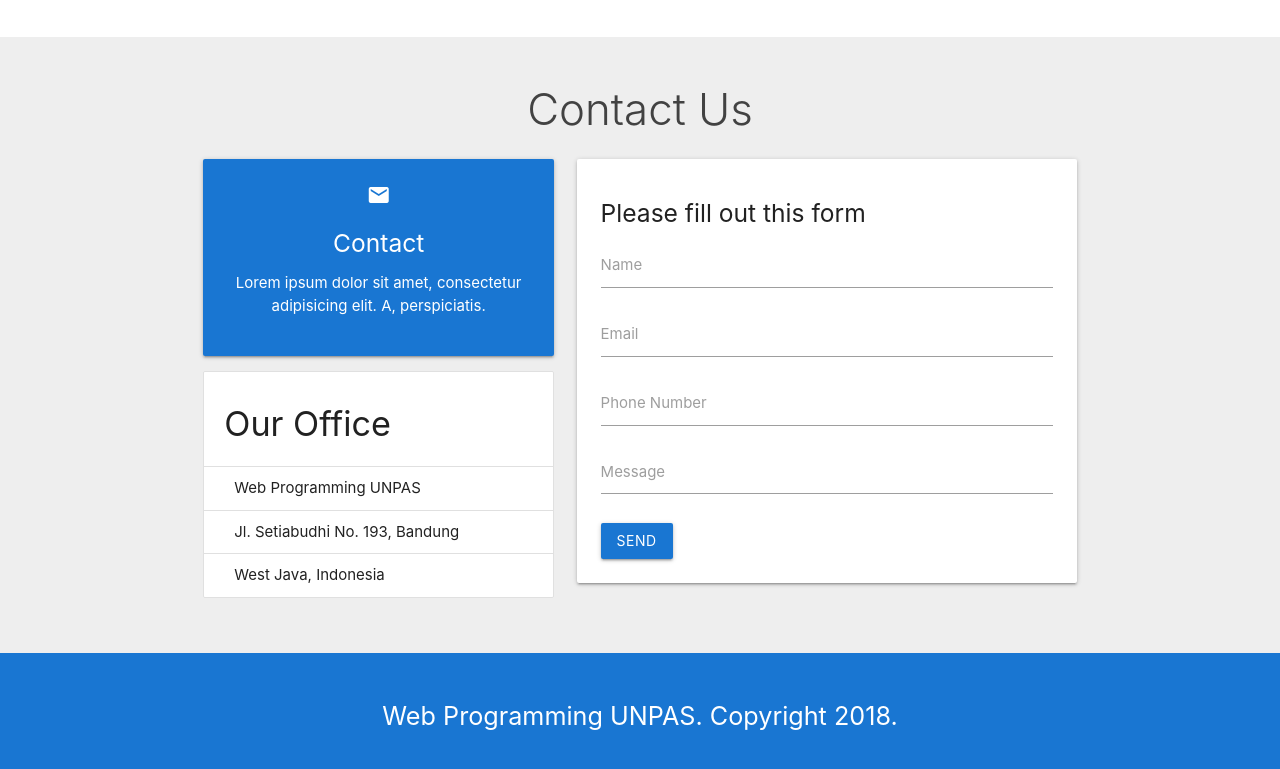
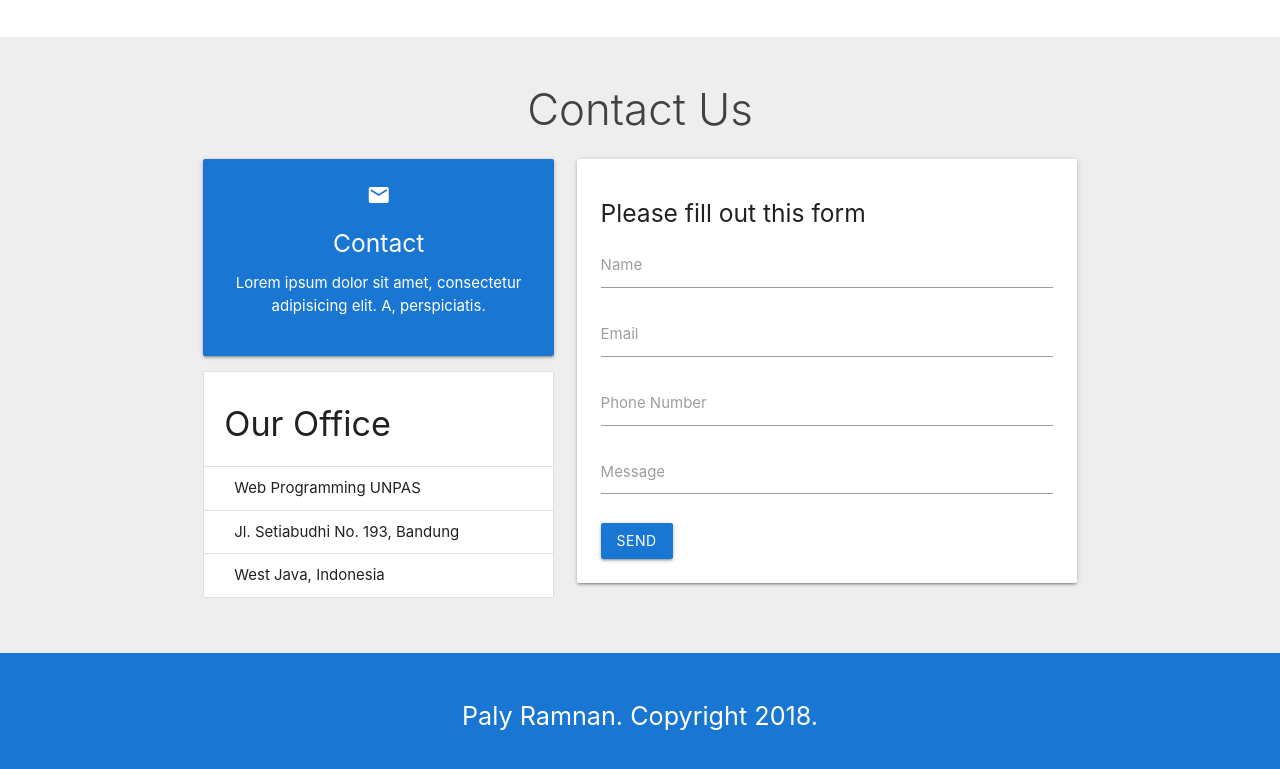
Before and after one commit to ramnan123/ramnan123.github.io, a plain HTML site: page index.html in a window 1280 px wide. Shown: the part 1970-2739 px from the top of the page. Drawn offline with Linux system fonts and the light colour scheme.

Commit message:
mengubah nama

```diff
--- a/index.html
+++ b/index.html
@@ -12,7 +12,7 @@
     <!--Let browser know website is optimized for mobile-->
     <meta name="viewport" content="width=device-width, initial-scale=1.0"/>
 
-    <title>Web Programming UNPAS</title>
+    <title>Paly Ramnan</title>
   </head>
 
   <body id="home" class="scrollspy">
@@ -245,7 +245,7 @@
 
     <!-- footer -->
     <footer class="blue darken-2 white-text center">
-      <p class="flow-text">Web Programming UNPAS. Copyright 2018.</p>
+      <p class="flow-text">Paly Ramnan. Copyright 2018.</p>
     </footer>
 
 
```
